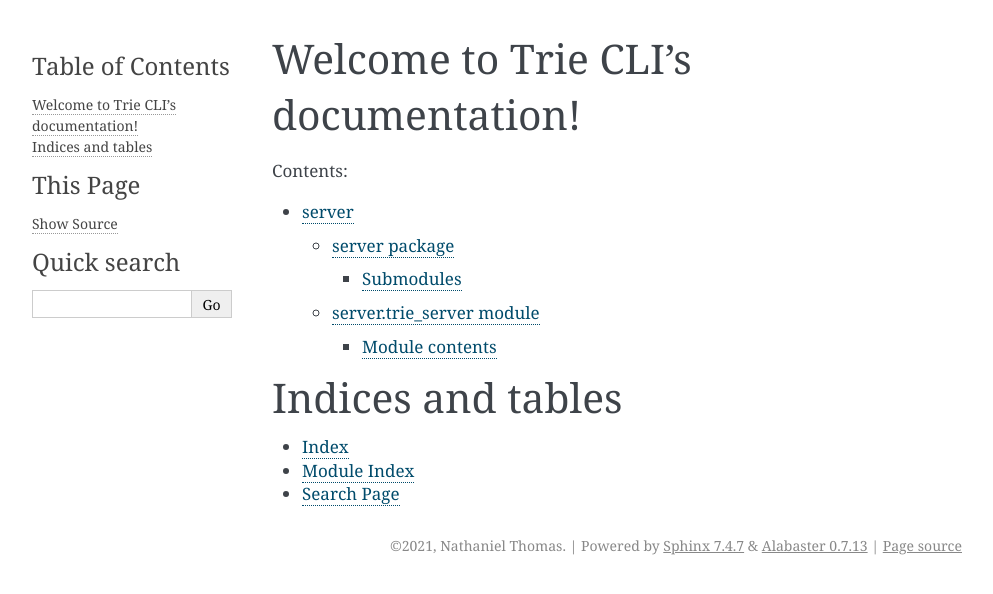
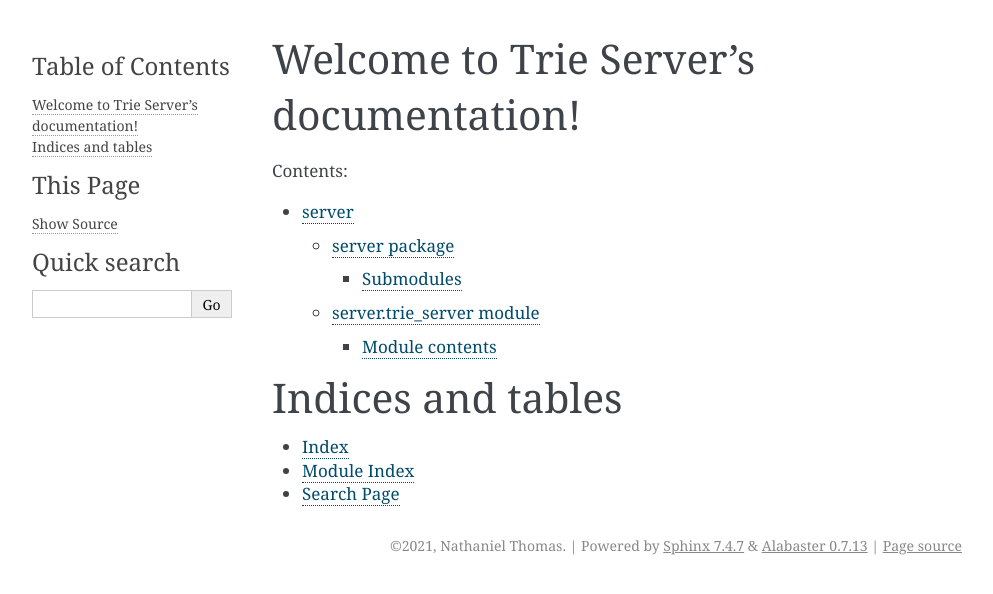
Before and after one commit to Nathaniel-github/TrieServer, a Sphinx documentation site: the page built from docs/index.rst, in a window 1280 px wide. Shown: the top 594 px of the page, without its empty margins (148-1141 px from the left). Built offline with Sphinx 7.4.7, drawn with Linux system fonts in a browser that asks for light colours.

Commit message:
Edit to server

```diff
--- a/docs/conf.py
+++ b/docs/conf.py
@@ -17,12 +17,12 @@ sys.path.insert(0, os.path.abspath('..'))
 
 # -- Project information -----------------------------------------------------
 
-project = 'Trie CLI'
+project = 'Trie Server'
 copyright = '2021, Nathaniel Thomas'
 author = 'Nathaniel Thomas'
 
 # The full version, including alpha/beta/rc tags
-release = '0.0.5'
+release = '0.0.1'
 
 
 # -- General configuration ---------------------------------------------------
--- a/docs/index.rst
+++ b/docs/index.rst
@@ -1,9 +1,9 @@
-.. Trie CLI documentation master file, created by
+.. Trie Server documentation master file, created by
    sphinx-quickstart on Wed Oct 27 17:39:31 2021.
    You can adapt this file completely to your liking, but it should at least
    contain the root `toctree` directive.
 
-Welcome to Trie CLI's documentation!
+Welcome to Trie Server's documentation!
 ====================================
 
 .. toctree::
```
